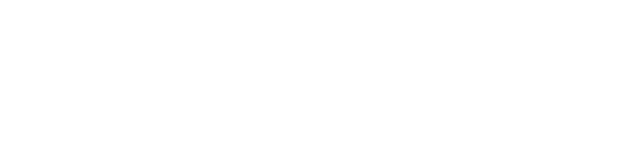
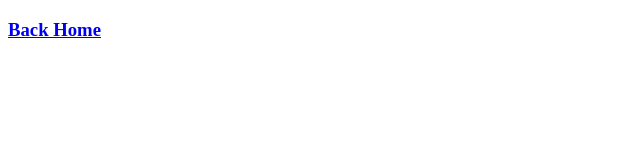
Before and after one commit to mdelro/odin-recipes, a plain HTML site: page recipes/chicken-tinola.html in a window 1280 px wide. Shown: the whole page, without its empty margins (0-640 px from the left). Drawn offline with Linux system fonts and the light colour scheme.

Commit message:
Adding a home link back to the index page

```diff
--- a/recipes/chicken-tinola.html
+++ b/recipes/chicken-tinola.html
@@ -6,6 +6,7 @@
     <title>Chicken Tinola</title>
 </head>
 <body>
+    <h3><a href="../index.html">Back Home</a></h3>
 
 </body>
 </html>
```
Also changed, not shown: recipes/lechon-kawali.html (+1 -0 lines).
